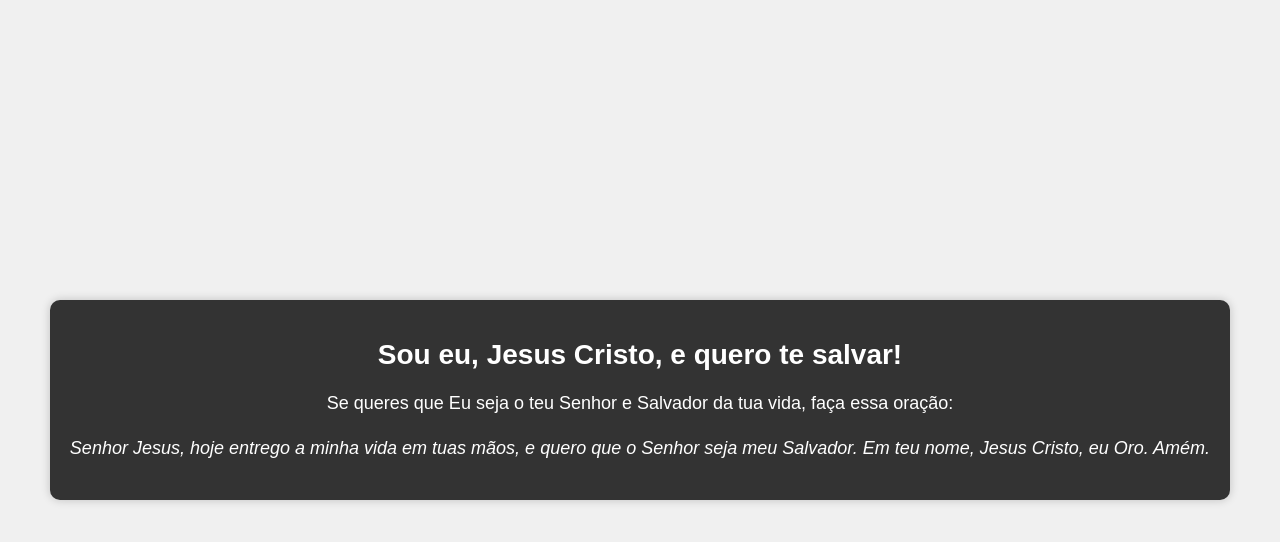
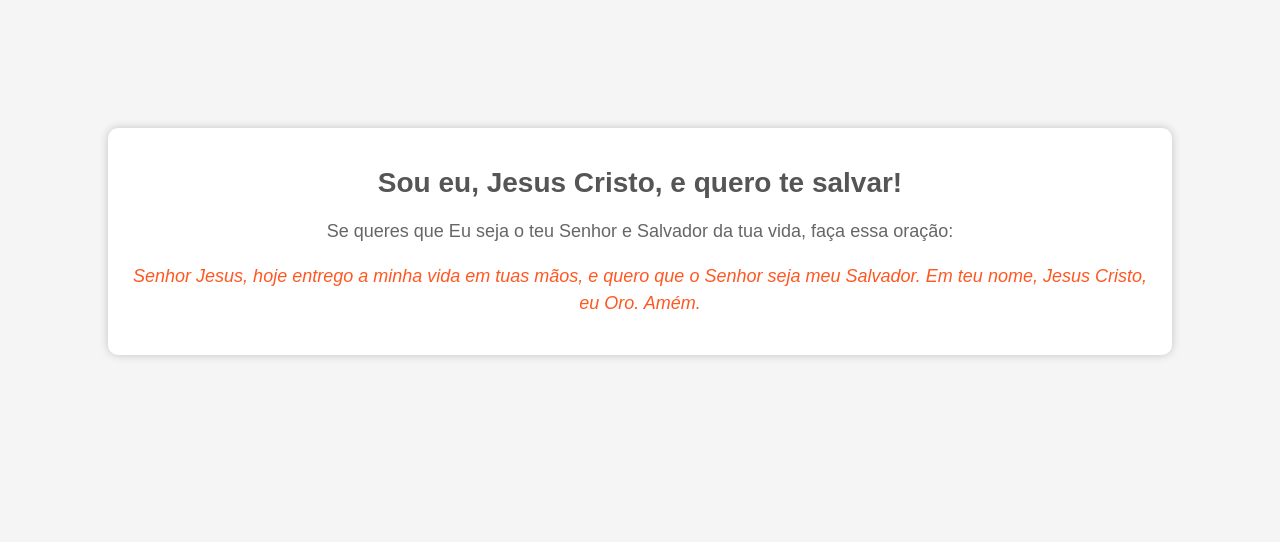
Before and after one commit to getcode7/Jesusalva, a plain HTML site: page index.html in a window 1280 px wide. Drawn offline with Linux system fonts and the light colour scheme.

Commit message:
Update qr.css

```diff
--- a/qr.css
+++ b/qr.css
@@ -1,33 +1,35 @@
 body {
-    background-color: #f0f0f0;
+    background-color: #f5f5f5; /* Cinza claro */
     font-family: Arial, sans-serif;
-    display: flex;
-    justify-content: center;
-    align-items: center;
-    height: 100vh;
     margin: 0;
+    padding: 0;
 }
 
 .mensagem {
     text-align: center;
-    background-color: #333;
-    color: white;
+    background-color: #ffffff; /* Branco */
+    color: #333333; /* Cinza escuro */
     padding: 20px;
     border-radius: 10px;
     box-shadow: 0 0 10px rgba(0, 0, 0, 0.2);
+    margin: 10% auto;
+    width: 80%;
 }
 
 h1 {
     font-size: 28px;
     font-weight: bold;
+    color: #555555; /* Cinza mais escuro */
 }
 
 p {
     font-size: 18px;
     line-height: 1.5;
     margin-top: 10px;
+    color: #666666; /* Cinza */
 }
 
 em {
     font-style: italic;
+    color: #ff5722; /* Laranja */
 }
```
